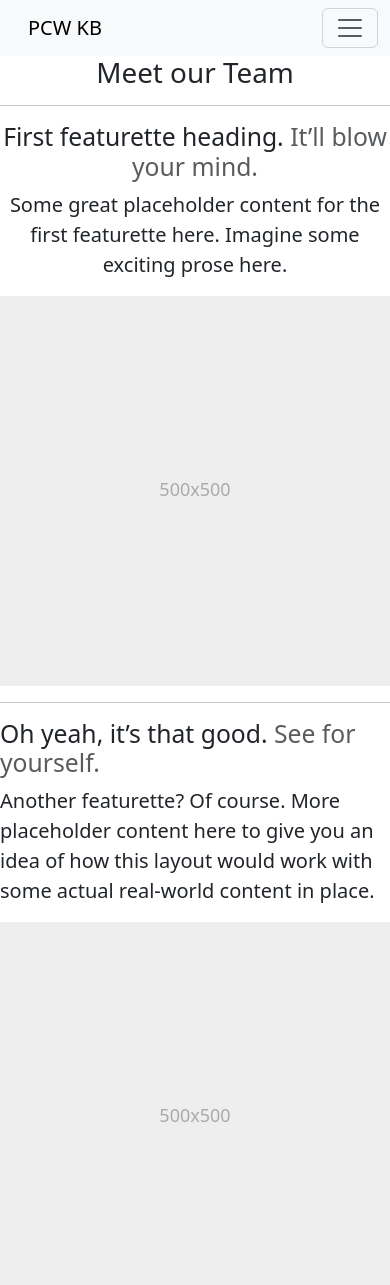
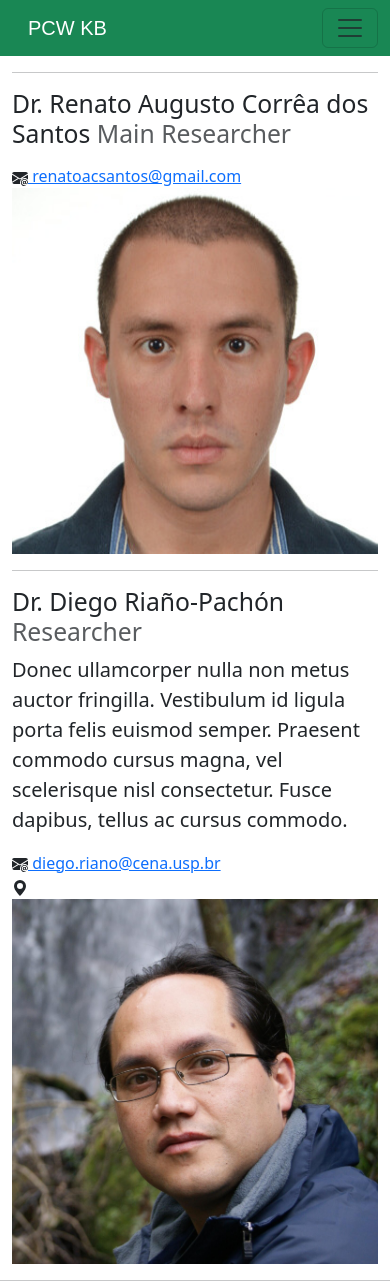
Before and after one commit to labbces/pcwkb, a Django app: template pcwkb/pcwkb_core/templates/team.html in a window 390 px wide. Shown: the top 1285 px of the page. Run offline with Django 3.2, Linux system fonts and the light colour scheme; the template is opened without the code that fills it, so the values that code supplies are empty; some libraries are stand-ins or nearby versions; grey boxes are pictures that could not be loaded.

Commit message:
changed color in the nav bar

```diff
--- a/pcwkb/pcwkb_core/templates/base.html
+++ b/pcwkb/pcwkb_core/templates/base.html
@@ -10,22 +10,22 @@
 
     <header>
 
-        <nav class="navbar navbar-expand-lg bg-body-tertiary">
+        <nav class="navbar navbar-expand-lg bg-success">
             <div class="container-fluid">
-              <a class="navbar-brand" href="/pcwkb_core">PCW KB</a>
+              <a class="navbar-brand" href="/pcwkb_core" style="color: white; font-family: 'Nome da Fonte', sans-serif;">PCW KB</a>
               <button class="navbar-toggler" type="button" data-bs-toggle="collapse" data-bs-target="#navbarSupportedContent" aria-controls="navbarSupportedContent" aria-expanded="false" aria-label="Toggle navigation">
                 <span class="navbar-toggler-icon"></span>
               </button>
               <div class="collapse navbar-collapse" id="navbarSupportedContent">
                 <ul class="navbar-nav me-auto mb-2 mb-lg-0">
                   <li class="nav-item">
-                    <a class="nav-link active" aria-current="page" href="/pcwkb_core">Home</a>
+                    <a class="nav-link active text-white" aria-current="page" href="/pcwkb_core">Home</a>
                   </li>
                   <li class="nav-item">
-                    <a class="nav-link" href="/pcwkb_core/browse_species">Species</a>
+                    <a class="nav-link active text-white" href="/pcwkb_core/browse_species">Species</a>
                   </li>
                   <li class="nav-item">
-                    <a class="nav-link" href="/pcwkb_core/team">Contact Us</a>
+                    <a class="nav-link active text-white" href="/pcwkb_core/team">Contact Us</a>
                   </li>
                   <li class="nav-item">
                     <a class="nav-link active text-white" href="/pcwkb_core/funding">Funding</a>
@@ -33,21 +33,11 @@
                   <li class="nav-item">
                     <a class="nav-link active text-white" href="/pcwkb_core/faq">FAQ</a>
                   </li>
-                  <li class="nav-item dropdown">
-                    <a class="nav-link dropdown-toggle" href="#" role="button" data-bs-toggle="dropdown" aria-expanded="false">
-                      Overview
-                    </a>
-                    <ul class="dropdown-menu">
-                      <li><a class="dropdown-item" href="#">Action</a></li>
-                      <li><a class="dropdown-item" href="#">Another action</a></li>
-                      <li><hr class="dropdown-divider"></li>
-                      <li><a class="dropdown-item" href="#">Something else here</a></li>
-                    </ul>
-                  </li>
                 </ul>
                 <form class="d-flex" role="search">
                   <input class="form-control me-2" type="search" placeholder="Search" aria-label="Search">
-                  <button class="btn btn-outline-success" type="submit">Search</button>
+                  <button class="btn btn-outline-light" type="submit">Search</button>
+
                 </form>
               </div>
             </div>
--- a/pcwkb/pcwkb_core/templates/team.html
+++ b/pcwkb/pcwkb_core/templates/team.html
@@ -27,41 +27,25 @@
       <link rel="icon" href="/docs/5.0/assets/img/favicons/favicon.ico">
       <meta name="theme-color" content="#7952b3">
 
-      <style>
-        .bd-placeholder-img {
-          font-size: 1.125rem;
-          text-anchor: middle;
-          -webkit-user-select: none;
-          -moz-user-select: none;
-          user-select: none;
-        }
 
-        @media (min-width: 768px) {
-          .bd-placeholder-img-lg {
-            font-size: 3.5rem;
-          }
-        }
-      </style>
-    </head>
-    <body>
+    <title>Sua Página</title>
+</head>
+<body>
 
-    <div style="text-align: center;">
-      <h1>Meet our Team</h1>
-    </div>
-
+  <div class="container-fluid justify-content-center align-items-center">
     <hr class="featurette-divider">
 
-    <div class="row featurette text-center">
-      <div class="col-md-7 mx-auto">
-        <h2 class="featurette-heading">First featurette heading. <span class="text-muted">It’ll blow your mind.</span></h2>
-        <p class="lead">Some great placeholder content for the first featurette here. Imagine some exciting prose here.</p>
+    <div class="row featurette">
+      <div class="col-md-7">
+        <h2 class="featurette-heading">Dr. Renato Augusto Corrêa dos Santos<span class="text-muted"> Main Researcher</span></h2>
+        <p class="lead"></p>
+        <svg xmlns="http://www.w3.org/2000/svg" width="16" height="16" fill="currentColor" class="bi bi-envelope-at-fill" viewBox="0 0 16 16">
+          <path d="M2 2A2 2 0 0 0 .05 3.555L8 8.414l7.95-4.859A2 2 0 0 0 14 2zm-2 9.8V4.698l5.803 3.546L0 11.801Zm6.761-2.97-6.57 4.026A2 2 0 0 0 2 14h6.256A4.493 4.493 0 0 1 8 12.5a4.49 4.49 0 0 1 1.606-3.446l-.367-.225L8 9.586l-1.239-.757ZM16 9.671V4.697l-5.803 3.546.338.208A4.482 4.482 0 0 1 12.5 8c1.414 0 2.675.652 3.5 1.671"/>
+          <path d="M15.834 12.244c0 1.168-.577 2.025-1.587 2.025-.503 0-1.002-.228-1.12-.648h-.043c-.118.416-.543.643-1.015.643-.77 0-1.259-.542-1.259-1.434v-.529c0-.844.481-1.4 1.26-1.4.585 0 .87.333.953.63h.03v-.568h.905v2.19c0 .272.18.42.411.42.315 0 .639-.415.639-1.39v-.118c0-1.277-.95-2.326-2.484-2.326h-.04c-1.582 0-2.64 1.067-2.64 2.724v.157c0 1.867 1.237 2.654 2.57 2.654h.045c.507 0 .935-.07 1.18-.18v.731c-.219.1-.643.175-1.237.175h-.044C10.438 16 9 14.82 9 12.646v-.214C9 10.36 10.421 9 12.485 9h.035c2.12 0 3.314 1.43 3.314 3.034zm-4.04.21v.227c0 .586.227.8.581.8.31 0 .564-.17.564-.743v-.367c0-.516-.275-.708-.572-.708-.346 0-.573.245-.573.791Z"/>
+        </svg><a href="mailto:someone@example.com"> renatoacsantos@gmail.com</a>
       </div>
-      <div class="col-md-5 mx-auto">
-        <svg class="bd-placeholder-img bd-placeholder-img-lg featurette-image img-fluid" width="500" height="500" xmlns="http://www.w3.org/2000/svg" role="img" aria-label="Placeholder: 500x500" preserveAspectRatio="xMidYMid slice" focusable="false">
-          <title>Placeholder</title>
-          <rect width="100%" height="100%" fill="#eee"/>
-          <text x="50%" y="50%" fill="#aaa" dy=".3em">500x500</text>
-        </svg>
+      <div class="col-md-5">
+        <img class="bd-placeholder-img bd-placeholder-img-lg featurette-image img-fluid mx-auto" width="500" height="500" src="{% static 'img/people/renato_santos.jpg' %}" alt="Descrição da imagem">
       </div>
     </div>
 
@@ -69,12 +53,19 @@
 
     <div class="row featurette">
       <div class="col-md-7 order-md-2">
-        <h2 class="featurette-heading">Oh yeah, it’s that good. <span class="text-muted">See for yourself.</span></h2>
-        <p class="lead">Another featurette? Of course. More placeholder content here to give you an idea of how this layout would work with some actual real-world content in place.</p>
+        <h2 class="featurette-heading">Dr. Diego Riaño-Pachón<span class="text-muted"> Researcher</span></h2>
+        <p class="lead">Donec ullamcorper nulla non metus auctor fringilla. Vestibulum id ligula porta felis euismod semper. Praesent commodo cursus magna, vel scelerisque nisl consectetur. Fusce dapibus, tellus ac cursus commodo.</p>
+        <svg xmlns="http://www.w3.org/2000/svg" width="16" height="16" fill="currentColor" class="bi bi-envelope-at-fill" viewBox="0 0 16 16">
+          <path d="M2 2A2 2 0 0 0 .05 3.555L8 8.414l7.95-4.859A2 2 0 0 0 14 2zm-2 9.8V4.698l5.803 3.546L0 11.801Zm6.761-2.97-6.57 4.026A2 2 0 0 0 2 14h6.256A4.493 4.493 0 0 1 8 12.5a4.49 4.49 0 0 1 1.606-3.446l-.367-.225L8 9.586l-1.239-.757ZM16 9.671V4.697l-5.803 3.546.338.208A4.482 4.482 0 0 1 12.5 8c1.414 0 2.675.652 3.5 1.671"/>
+          <path d="M15.834 12.244c0 1.168-.577 2.025-1.587 2.025-.503 0-1.002-.228-1.12-.648h-.043c-.118.416-.543.643-1.015.643-.77 0-1.259-.542-1.259-1.434v-.529c0-.844.481-1.4 1.26-1.4.585 0 .87.333.953.63h.03v-.568h.905v2.19c0 .272.18.42.411.42.315 0 .639-.415.639-1.39v-.118c0-1.277-.95-2.326-2.484-2.326h-.04c-1.582 0-2.64 1.067-2.64 2.724v.157c0 1.867 1.237 2.654 2.57 2.654h.045c.507 0 .935-.07 1.18-.18v.731c-.219.1-.643.175-1.237.175h-.044C10.438 16 9 14.82 9 12.646v-.214C9 10.36 10.421 9 12.485 9h.035c2.12 0 3.314 1.43 3.314 3.034zm-4.04.21v.227c0 .586.227.8.581.8.31 0 .564-.17.564-.743v-.367c0-.516-.275-.708-.572-.708-.346 0-.573.245-.573.791Z"/>
+        </svg><a href="mailto:someone@example.com"> diego.riano@cena.usp.br</a>
+        <br><svg xmlns="http://www.w3.org/2000/svg" width="16" height="16" fill="currentColor" class="bi bi-geo-alt-fill" viewBox="0 0 16 16"> Centro de Energia Nuclear na Agricultura da Universidade de São Paulo (CENA/USP)
+          <path d="M8 16s6-5.686 6-10A6 6 0 0 0 2 6c0 4.314 6 10 6 10m0-7a3 3 0 1 1 0-6 3 3 0 0 1 0 6"/>
+        </svg></br>
       </div>
       <div class="col-md-5 order-md-1">
-        <svg class="bd-placeholder-img bd-placeholder-img-lg featurette-image img-fluid mx-auto" width="500" height="500" xmlns="http://www.w3.org/2000/svg" role="img" aria-label="Placeholder: 500x500" preserveAspectRatio="xMidYMid slice" focusable="false"><title>Placeholder</title><rect width="100%" height="100%" fill="#eee"/><text x="50%" y="50%" fill="#aaa" dy=".3em">500x500</text></svg>
-
+          <img class="bd-placeholder-img bd-placeholder-img-lg featurette-image img-fluid mx-auto" width="500" height="500" src="{% static 'img/people/diego_riano.jpg' %}" alt="Descrição da imagem">
+        </div>
       </div>
     </div>
 
@@ -82,15 +73,23 @@
 
     <div class="row featurette">
       <div class="col-md-7">
-        <h2 class="featurette-heading">And lastly, this one. <span class="text-muted">Checkmate.</span></h2>
-        <p class="lead">And yes, this is the last block of representative placeholder content. Again, not really intended to be actually read, simply here to give you a better view of what this would look like with some actual content. Your content.</p>
+        <h2 class="featurette-heading">Bianca Sagiorato<span class="text-muted"> Developer</span></h2>
+        <p class="lead">Donec ullamcorper nulla non metus auctor fringilla. Vestibulum id ligula porta felis euismod semper. Praesent commodo cursus magna, vel scelerisque nisl consectetur. Fusce dapibus, tellus ac cursus commodo.</p>
+        <svg xmlns="http://www.w3.org/2000/svg" width="16" height="16" fill="currentColor" class="bi bi-envelope-at-fill" viewBox="0 0 16 16">
+          <path d="M2 2A2 2 0 0 0 .05 3.555L8 8.414l7.95-4.859A2 2 0 0 0 14 2zm-2 9.8V4.698l5.803 3.546L0 11.801Zm6.761-2.97-6.57 4.026A2 2 0 0 0 2 14h6.256A4.493 4.493 0 0 1 8 12.5a4.49 4.49 0 0 1 1.606-3.446l-.367-.225L8 9.586l-1.239-.757ZM16 9.671V4.697l-5.803 3.546.338.208A4.482 4.482 0 0 1 12.5 8c1.414 0 2.675.652 3.5 1.671"/>
+          <path d="M15.834 12.244c0 1.168-.577 2.025-1.587 2.025-.503 0-1.002-.228-1.12-.648h-.043c-.118.416-.543.643-1.015.643-.77 0-1.259-.542-1.259-1.434v-.529c0-.844.481-1.4 1.26-1.4.585 0 .87.333.953.63h.03v-.568h.905v2.19c0 .272.18.42.411.42.315 0 .639-.415.639-1.39v-.118c0-1.277-.95-2.326-2.484-2.326h-.04c-1.582 0-2.64 1.067-2.64 2.724v.157c0 1.867 1.237 2.654 2.57 2.654h.045c.507 0 .935-.07 1.18-.18v.731c-.219.1-.643.175-1.237.175h-.044C10.438 16 9 14.82 9 12.646v-.214C9 10.36 10.421 9 12.485 9h.035c2.12 0 3.314 1.43 3.314 3.034zm-4.04.21v.227c0 .586.227.8.581.8.31 0 .564-.17.564-.743v-.367c0-.516-.275-.708-.572-.708-.346 0-.573.245-.573.791Z"/>
+        </svg><a href="mailto:someone@example.com"> biancasagiorato@estudante.ufscar.br</a>
       </div>
       <div class="col-md-5">
-        <svg class="bd-placeholder-img bd-placeholder-img-lg featurette-image img-fluid mx-auto" width="500" height="500" xmlns="http://www.w3.org/2000/svg" role="img" aria-label="Placeholder: 500x500" preserveAspectRatio="xMidYMid slice" focusable="false"><title>Placeholder</title><rect width="100%" height="100%" fill="#eee"/><text x="50%" y="50%" fill="#aaa" dy=".3em">500x500</text></svg>
-
+        <img class="bd-placeholder-img bd-placeholder-img-lg featurette-image img-fluid mx-auto" width="500" height="500" src="{% static 'img/people/bianca_sagiorato.png' %}" alt="Descrição da imagem">
       </div>
     </div>
-    </body>
+
+    <hr class="featurette-divider">
+  </div>
+
+</body>
 </html>
 
+
 {% endblock %}
```
Also changed, not shown: pcwkb/pcwkb_core/templates/forms/data_submission.html (+42 -7 lines).
